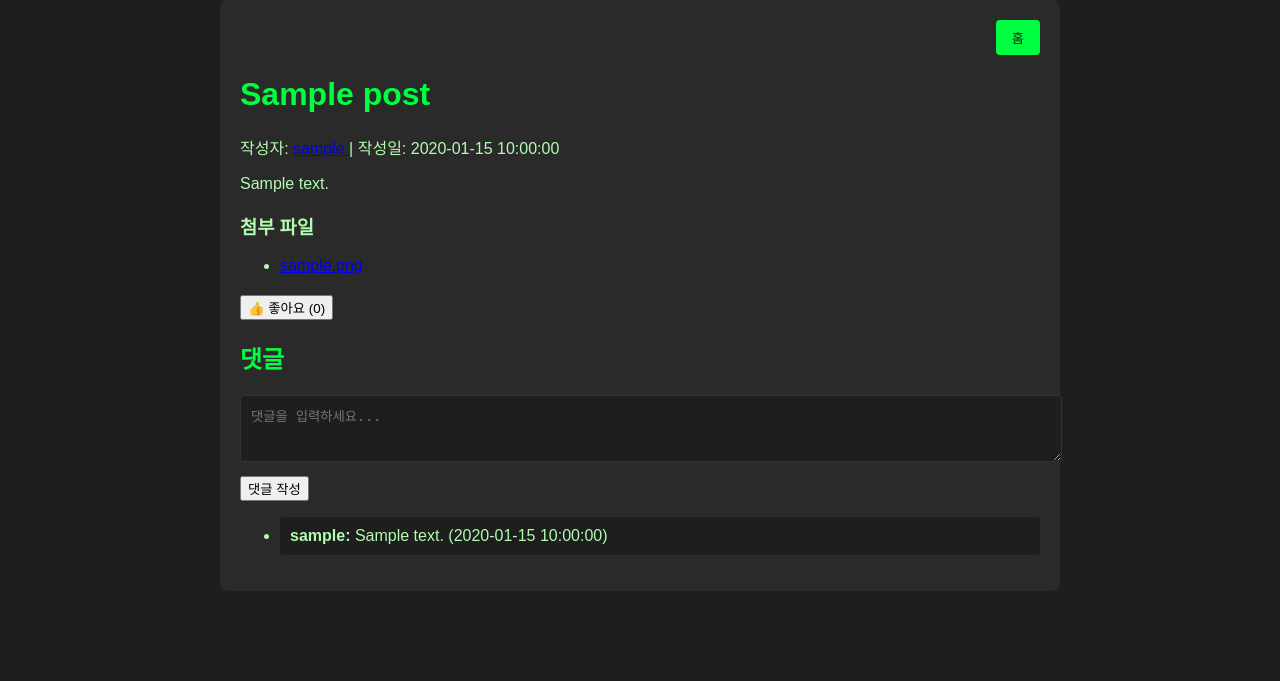
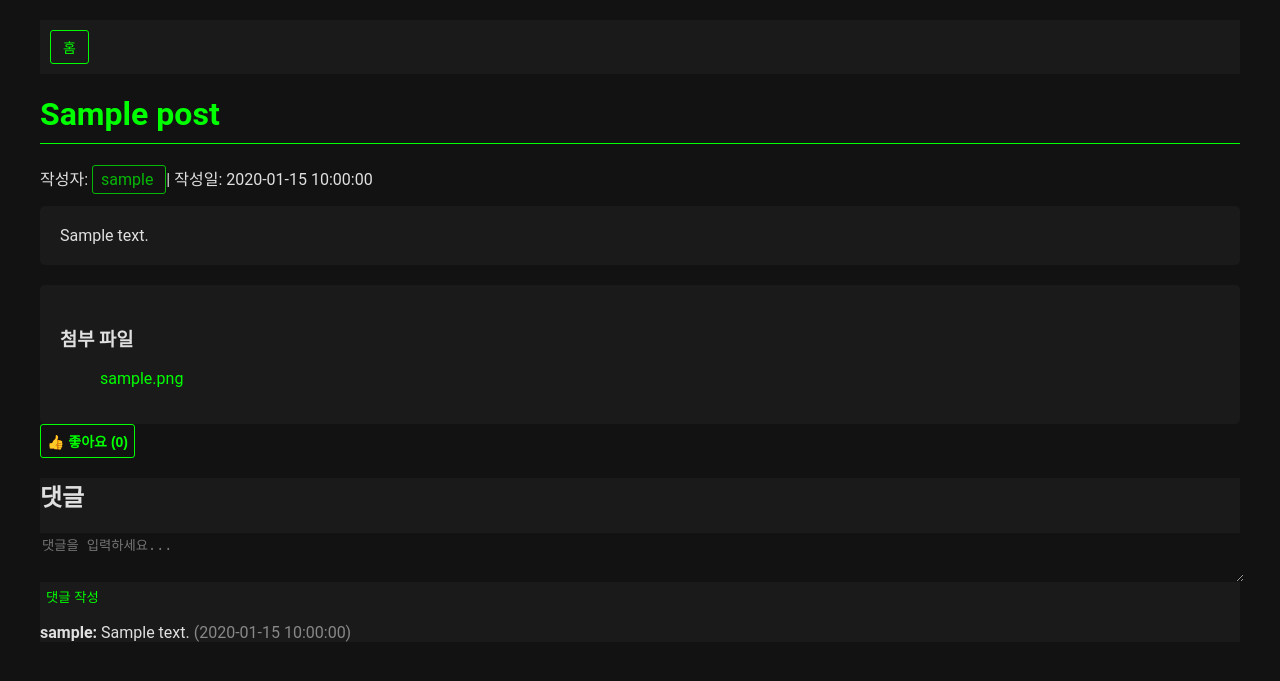
Before and after one commit to Myyoung0/KnockOn_web, a PHP site: page /post_view.php?id=1 in a window 1280 px wide. Shown: the top 681 px of the page. Run offline with PHP 8.4, Linux system fonts and the light colour scheme; the visitor is signed in with stand-in values (Sample User, id 1); tables that the repository leaves empty or names only in its code hold one stand-in row (values such as "Sample post").

Commit message:
design: post_view design edit

```diff
--- a/css/post_view.css
+++ b/css/post_view.css
@@ -1,111 +1,169 @@
-/* post_view.css */
+:root {
+    --bg-color: #121212;
+    --text-color: #e0e0e0;
+    --accent-color: #00ff00;
+    --secondary-color: #1a1a1a;
+    --button-color: #00ff00;
+  }
 
   body {
-    font-family: Arial, sans-serif;
+    background-color: var(--bg-color);
+    color: var(--text-color);
+    font-family: 'Roboto', sans-serif;
     margin: 0;
     padding: 0;
-    background-color: #1e1e1e;
-    color: #b1fcb1;
-}
-
-.header {
-    background-color: #111;
-    padding: 10px 20px;
-    display: flex;
-    justify-content: space-between;
-    align-items: center;
-}
-
-.header .home-button {
-    color: #00ff41;
-    text-decoration: none;
-    font-size: 1.2rem;
-}
-
-.post-container {
-    max-width: 800px;
-    margin: 20px auto;
-    background-color: #2a2a2a;
-    padding: 20px;
-    border-radius: 8px;
-    box-shadow: 0 2px 10px rgba(0, 0, 0, 0.5);
-}
-
-.post-container h1 {
-    font-size: 2rem;
-    color: #00ff41;
-    margin-bottom: 20px;
-}
-
-.post-meta {
-    font-size: 0.9rem;
-    margin-bottom: 20px;
-    color: #999;
-}
-
-.post-meta span {
-    display: block;
-    margin-bottom: 5px;
-}
-
-.post-content {
-    font-size: 1rem;
-    line-height: 1.6;
-    color: #b1fcb1;
   }
 
   .container {
-    max-width: 800px;
+    max-width: 1200px;
     margin: 0 auto;
     padding: 20px;
-    background-color: #2a2a2a;
-    color: #b1fcb1;
-    border-radius: 8px;
-}
-
-h1, h2 {
-    color: #00ff41;
-}
-
-.like-section, .comments-section {
-    margin-top: 20px;
-}
-
-.comment-form textarea {
-    width: 100%;
-    padding: 10px;
-    margin-bottom: 10px;
-    background-color: #1e1e1e;
-    color: #b1fcb1;
-    border: 1px solid #333;
-    border-radius: 4px;
-}
-
-.comment-list ul {
-    margin-left: 20px;
-}
-
-.comment-list li {
-    margin-bottom: 10px;
-    background-color: #1e1e1e;
-    padding: 10px;
-    border-radius: 4px;
   }
 
   .top-bar {
-    text-align: right;
+    background-color: var(--secondary-color);
+    padding: 10px;
     margin-bottom: 20px;
   }
 
   .home-button {
-    background-color: #00ff41;
-    color: #1e1e1e;
-    padding: 8px 16px;
-    border: none;
-    border-radius: 4px;
+    background-color: transparent;
+    color: var(--accent-color);
+    border: 1px solid var(--accent-color);
+    padding: 6px 12px;
+    border-radius: 3px;
+    font-size: 14px;
+    font-weight: 500;
     cursor: pointer;
+    transition: all 0.2s ease-in-out;
   }
 
   .home-button:hover {
-    background-color: #33ff66;
+    background-color: var(--accent-color);
+    color: var(--bg-color);
   }
+
+  h1 {
+    color: var(--accent-color);
+    border-bottom: 1px solid var(--accent-color);
+    padding-bottom: 10px;
+  }
+
+  .content {
+    background-color: var(--secondary-color);
+    padding: 20px;
+    border-radius: 5px;
+    margin-bottom: 20px;
+  }
+
+  .attachments {
+    background-color: var(--secondary-color);
+    padding: 20px;
+    border-radius: 5px;
+  }
+
+  .attachments ul {
+    list-style-type: none;
+  }
+
+  .attachments li {
+      margin-bottom:10px;
+  }
+
+  .attachments a {
+      color: var(--accent-color);
+      text-decoration:none;
+  }
+
+  .like-section {
+      margin-bottom:20px;
+  }
+
+  .like-section button {
+      background-color: transparent;
+      color: var(--accent-color);
+      border:1px solid var(--accent-color);
+      padding:6px;
+      border-radius:3px;
+      font-size:14px;
+      font-weight:bold;
+      cursor:pointer;
+      transition:.2s ease-in-out;
+  }
+
+  .like-section button:hover {
+      background-color:var(--accent-color);
+      color:white;
+  }
+
+  .comments-section {
+      background-color:var(--secondary-color);
+      padding :20 px;
+      border-radius :5 px;
+  }
+
+  .comment-form textarea {
+      width :100%;
+      background-color :var(--bg-color);
+      color :var(--text-color);
+      border :1 px solid var(--accent-color);
+      border-radius :3 px;
+      padding :10 px;
+      margin-bottom :10 px;
+  }
+
+  .comment-form button {
+      background-color :transparent;
+      color :var(--accent-color);
+      border :1 px solid var(--accent-color);
+      padding :6 px;
+      border-radius :3 px;
+      font-size :14 px;
+      font-weight :500;
+      cursor:pointer;
+      transition :.2 s ease-in-out;
+  }
+
+  .comment-form button:hover {
+     background-color :var(--accent-color);
+     color :var(--bg-color);
+  }
+
+  .comment-list {
+     list-style-type:none;
+     padding :0;
+  }
+
+  .comment-list li {
+     margin-bottom :15 px;
+     border-bottom :1 px solid var(--accent-color);
+     padding-bottom :10 px;
+  }
+
+  .comment-list ul {
+     margin-left :20 px;
+     border-left :1 px solid var(--accent-color);
+     padding-left :20 px;
+  }
+
+  .comment-date {
+     font-size :.8 em;
+     color:#888888;
+  }
+
+  .author-link {
+    color: var(--accent-color);
+    text-decoration: none;
+    padding: 4px 8px;
+    border: 1px solid var(--accent-color);
+    border-radius: 3px;
+    transition: background-color 0.2s ease, color 0.2s ease, border 0.2s ease;
+    opacity: 0.7;
+  }
+
+  .author-link:hover {
+    background-color: rgba(0, 255, 0, 0.1);
+    color: var(--accent-color);
+    border: 1px solid var(--accent-color);
+    opacity: 1;
+  }
--- a/post_view.php
+++ b/post_view.php
@@ -1,5 +1,4 @@
 <?php
-// DB 연결
 require_once __DIR__ . '/config/database.php';
 
 // 세션 시작
@@ -115,11 +114,11 @@ $stmt->close();
     <!-- 게시글 내용 -->
     <h1><?= htmlspecialchars($post['title']) ?></h1>
     <p>
-        작성자:
-        <a href="view_profile.php?id=<?= $post['user_id'] ?>">
-            <?= htmlspecialchars($post['username']) ?>
-        </a> | 작성일: <?= htmlspecialchars($post['created_at']) ?>
-    </p>
+    작성자:
+    <a href="view_profile.php?id=<?= $post['user_id'] ?>" class="author-link">
+        <?= htmlspecialchars($post['username']) ?>
+    </a> | 작성일: <?= htmlspecialchars($post['created_at']) ?>
+</p>
     <div class="content"><?= nl2br(htmlspecialchars($post['content'])) ?></div>
 
     <!-- 첨부 파일 -->
```
Lines whose indentation alone changed are shown as unchanged.
